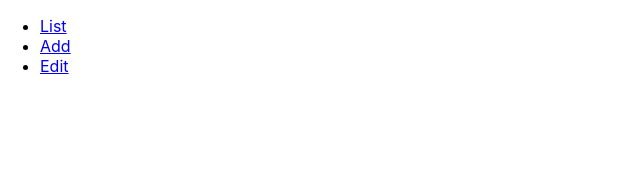
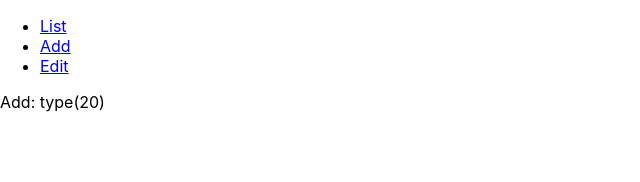
Before and after one commit to assalvatierra/React101, a React (Create React App) app in the folder sample101/: page /Add/20 in a window 1280 px wide. Shown: the top 182 px of the page, without its empty margins (0-640 px from the left). Built offline with nearby package versions, Linux system fonts and the light colour scheme.

Commit message:
basic crud components

```diff
--- a/sample101/src/CarAdd.jsx
+++ b/sample101/src/CarAdd.jsx
@@ -1,12 +1,11 @@
 import React from 'react';
 
 export default class CarAdd extends React.Component {
+
     render(){
 
-        console.log("here");
-
-        return (
-            <p>Car Add</p>
+    return (
+            <p>Add: type({this.props.typeid})</p>
 
         );
 
--- /dev/null
+++ b/sample101/src/CarEdit.jsx
@@ -0,0 +1,12 @@
+import React from 'react';
+
+class CarEdit extends React.Component{
+
+    render(){
+        return (
+            <h1>Car Edit: {this.props.id}</h1>
+        );
+    }
+}
+
+export default CarEdit;
--- a/sample101/src/CarNavi.jsx
+++ b/sample101/src/CarNavi.jsx
@@ -2,6 +2,7 @@ import React from 'react';
 import {BrowserRouter, Link, Switch, Route } from 'react-router-dom';
 
 import CarAdd from './CarAdd';
+import CarEdit from './CarEdit';
 
 export default function Navi(){
     return(
@@ -10,13 +11,18 @@ export default function Navi(){
             <ul>
                 <li><Link to='/list'>List</Link></li>
                 <li><Link to='/Add/20'>Add</Link></li>
-                <li><Link to='/Edit'>Edit</Link></li>
+                <li><Link to='/Edit/21'>Edit</Link></li>
             </ul>
         </div>
         <Switch>
-            <Route path='/List' render={MenuCarList}></Route>
-            <Route path='/Add:id' render={(props)=>MenuCarAdd(props.match.params.id)} />
-            <Route path='/Edit'><MenuCarEdit /></Route>
+            <Route exact path='/List' render={MenuCarList}></Route>
+            <Route exact path='/Add/:id' render={(props)=>
+                <CarAdd typeid={props.match.params.id}/>
+                } />
+            <Route exact path='/Edit/:id' render={(props)=>
+                <CarEdit id={props.match.params.id} />
+
+                } />
 
         </Switch>
         </BrowserRouter>
@@ -31,9 +37,9 @@ function MenuCarList(){
     );
 }
 
-function MenuCarAdd(typeid){
+function MenuCarAdd(){
     return(
-        <h1>Car Add : {typeid} </h1>
+        <h1>Car Add</h1>
     );
 }
 
```
Also changed, not shown: 1 other file (tests, documents, lock files or other folders).
